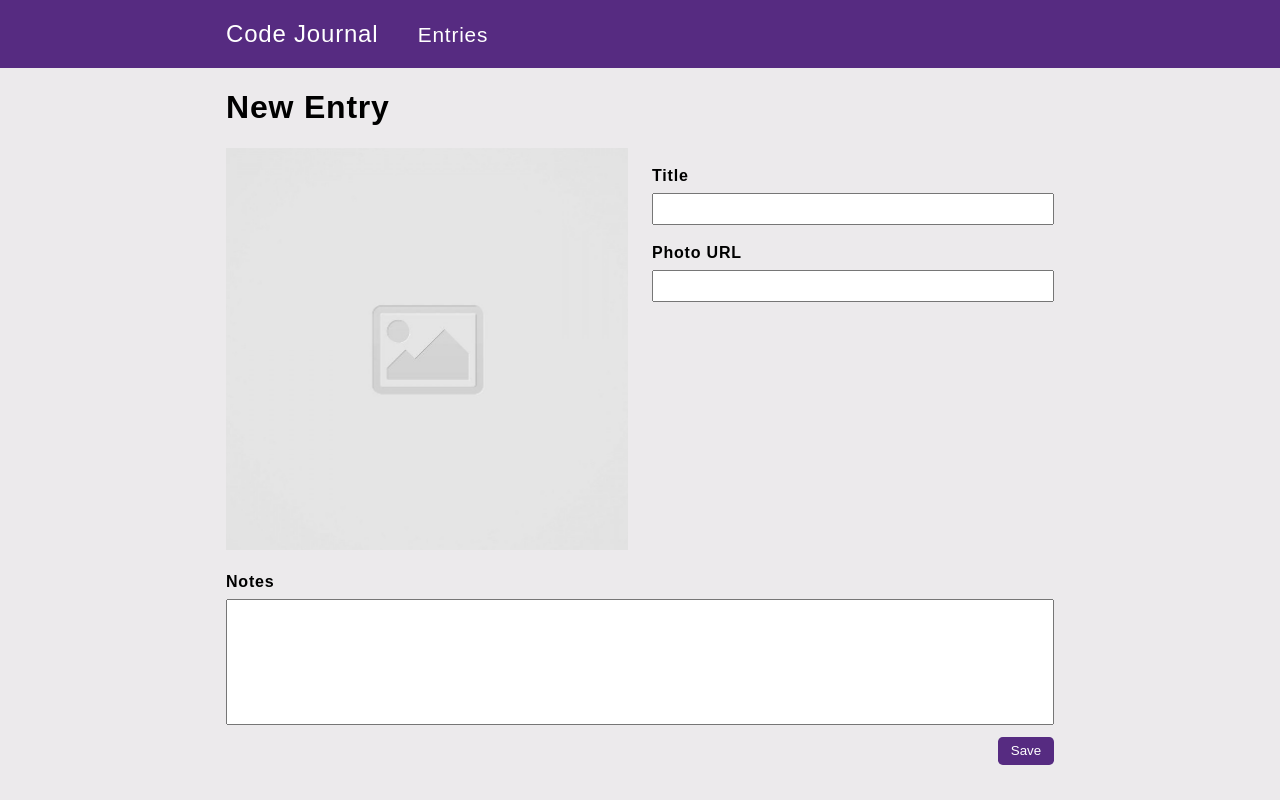
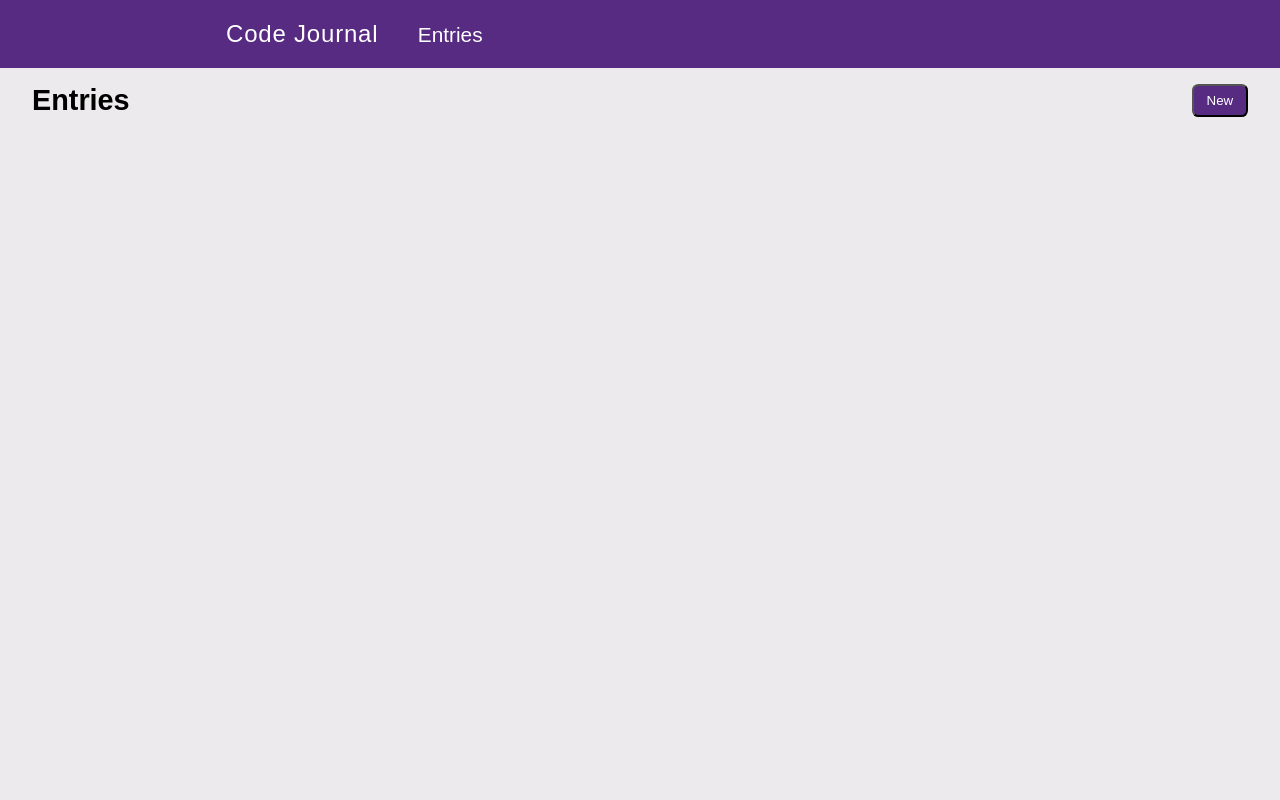
Before and after one commit to danielycho/code-journal, a website: page index.html in a window 1280 px wide. Drawn offline with Linux system fonts and the light colour scheme.

Commit message:
View Swapping work in progress.

```diff
--- a/css/styles.css
+++ b/css/styles.css
@@ -63,12 +63,45 @@ ul {
   padding-left: 0;
 }
 
-.padding-left {
-  padding-left: 0;
-}
-
 .nav-style {
   padding-left: 2rem;
   text-decoration: none;
   font-size: 1.3rem;
+  background-color: #562b81;
+  border: none;
 }
+
+.align {
+  margin-left: 25rem;
+}
+
+.space-between {
+  justify-content: space-between;
+}
+
+.new-entry-button {
+  color: white;
+  background-color: #562b81;
+  padding: 0.3rem 0.8rem;
+  border-radius: 0.4rem;
+  text-decoration: none;
+}
+
+.entries {
+  font-size: 1.8rem;
+  font-weight: bolder;
+}
+
+.hidden {
+  display: none;
+}
+
+.visible {
+  display: visible;
+}
+
+.padding {
+  padding-top: 1rem;
+  padding-left: 2rem;
+  padding-right: 2rem;
+}
--- a/index.html
+++ b/index.html
@@ -20,12 +20,12 @@
     <div class="container">
       <div class="row">
         <div class="column-full display-inline">
-          <h2 class="text-white font-edit">Code Journal <a class="text-white nav-style" href="?">Entries</a></h2>
+          <h2 class="text-white font-edit">Code Journal <button class="text-white nav-style">Entries</button></h2>
         </div>
       </div>
     </div>
   </header>
-  <div class="container">
+  <div class="container journal-form hidden">
     <div class="row">
       <div class="column-full">
         <h1 class="font-entry">New Entry</h1>
@@ -69,11 +69,18 @@
         </div>
       </form>
     </div>
+
+  </div>
+  <div>
+    <div data-view="entry-form" class="column-full row space-between padding">
+      <span class="entries">Entries</span>
+      <button class="new-entry-button">New</button>
+    </div>
     <div class="row justify-start" data-view="entries">
-      <ul>
+    </div>
+    <ul>
 
-      </ul>
-    </div>
+    </ul>
   </div>
   <script src="js/data.js"></script>
   <script src="js/main.js"></script>
--- a/js/main.js
+++ b/js/main.js
@@ -28,10 +28,10 @@ entryLog.addEventListener('submit', submitEntry);
 
 /*
 <li>
-  <div class="container padding-left"> x
+  <div class="container"> x
     <div class="row"> x
       <div class="column-half"> x
-        <img class="photo object-position" src="images/placeholder-image-square.jpg"> x
+        <img class="photo" src="images/placeholder-image-square.jpg"> x
       </div>
       <div class="column-half">
         <div>
@@ -49,7 +49,7 @@ function renderJournalEntry(entry) {
   var li = document.createElement('li');
 
   var container = document.createElement('div');
-  container.setAttribute('class', 'container padding-left');
+  container.setAttribute('class', 'container');
   li.appendChild(container);
 
   var row = document.createElement('div');
@@ -93,3 +93,20 @@ function loadJournalEntry(event) {
 }
 
 window.addEventListener('DOMContentLoaded', loadJournalEntry);
+
+// If I click new-entry-button it should bring up journal-form
+// ul should be hidden
+// If I click nav-style it should bring up entries.
+// ul should be visible
+// journal form should be hidden
+
+// var entriesButton = document.querySelector('nav-button');
+var newEntryButton = document.querySelector('new-entry-button');
+var journalForm = document.querySelector('journal-form');
+
+function openForm(event) {
+  journalForm.className = 'container journal-form';
+  newEntryButton.className = 'new-button-entries hidden';
+}
+
+newEntryButton.addEventListener('click', openForm);
```
